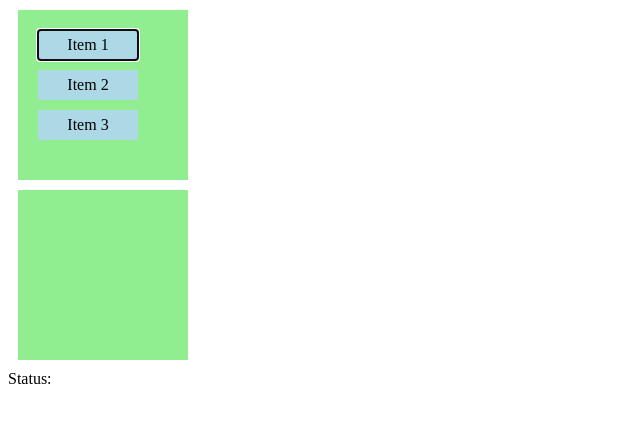
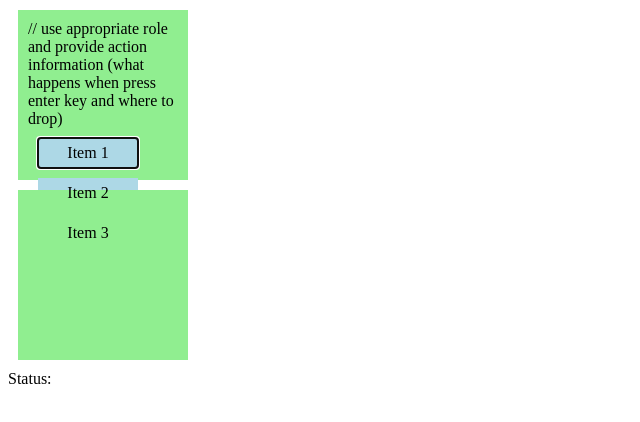
Before and after one commit to A11yTime/drag-drop, a plain HTML site: page index.html in a window 1280 px wide. Shown: the whole page, without its empty margins (0-640 px from the left). Drawn offline with Linux system fonts and the light colour scheme.

Commit message:
Update index.html

```diff
--- a/index.html
+++ b/index.html
@@ -31,7 +31,7 @@
     </style>
 </head>
 <body>
-    <div id="list1" class="droppable" aria-label="List 1">
+    <div id="list1" class="droppable" aria-label="List 1">  // use appropriate role and provide action information (what happens when press enter key and where to drop)
         <div class="draggable" tabindex="0" draggable="true">Item 1</div>
         <div class="draggable" tabindex="0" draggable="true">Item 2</div>
         <div class="draggable" tabindex="0" draggable="true">Item 3</div>
```
